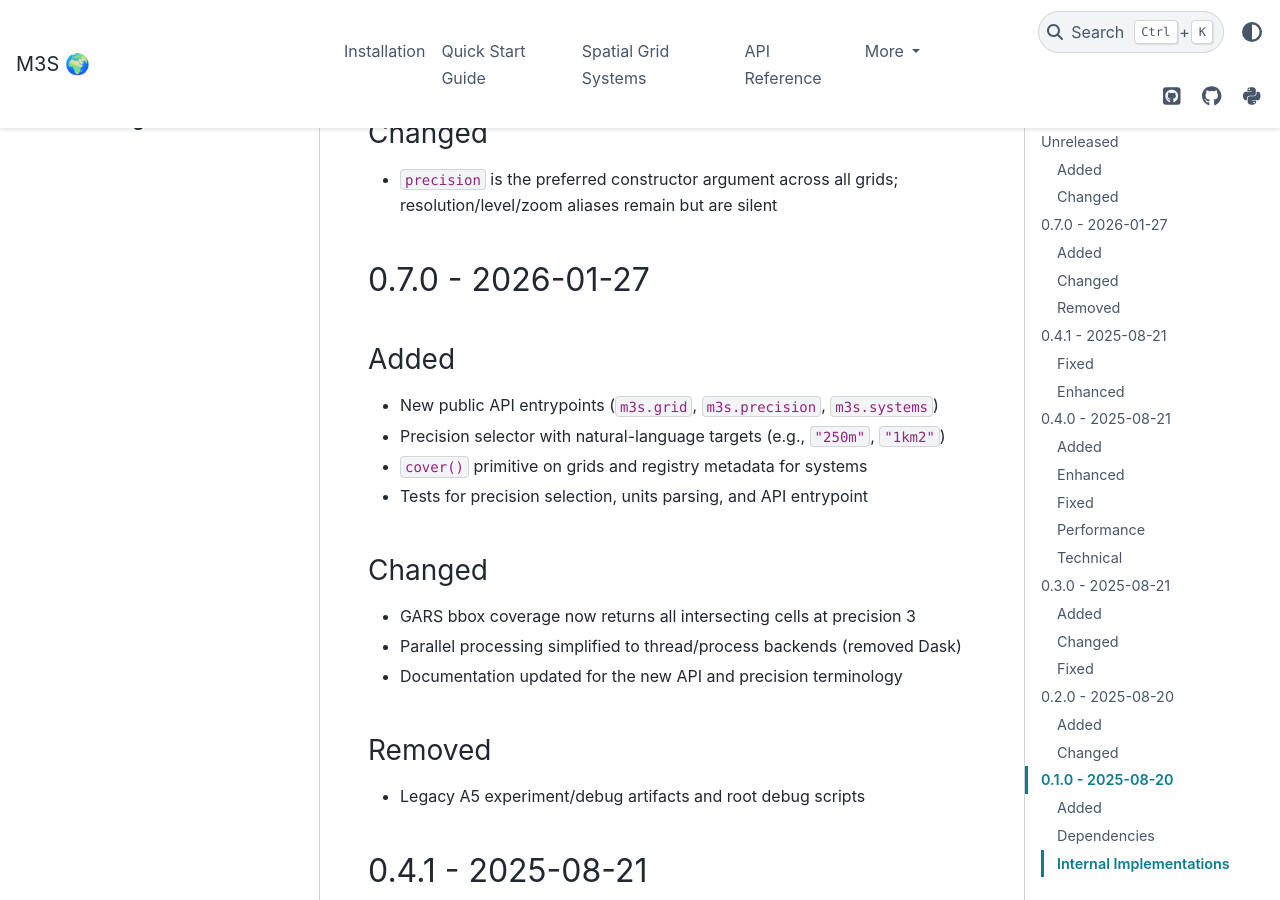
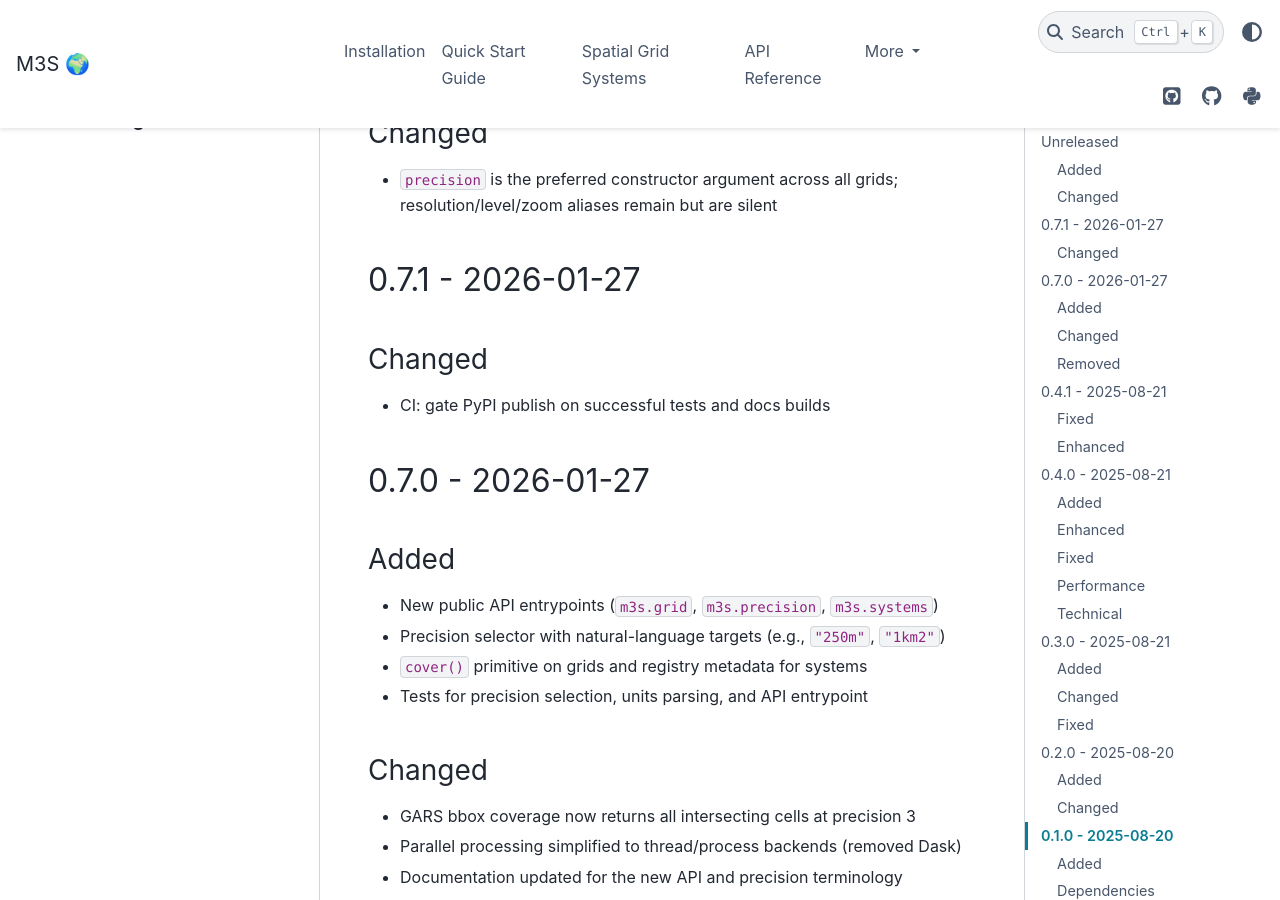
Before and after one commit to nkarasiak/m3s, a Sphinx documentation site: the page built from docs/changelog.rst, in a window 1280 px wide and 900 px high, scrolled down 525 px. Built offline with Sphinx 7.4.7 and the PyData theme 0.15.4, drawn with Linux system fonts in a browser that asks for light colours; pages that are not in the unit, such as notebooks, are missing from menus.

Commit message:
Release 0.7.1

```diff
--- a/docs/changelog.rst
+++ b/docs/changelog.rst
@@ -16,6 +16,13 @@ Added
 Changed
 ~~~~~~~
 - ``precision`` is the preferred constructor argument across all grids; resolution/level/zoom aliases remain but are silent
+
+0.7.1 - 2026-01-27
+------------------
+
+Changed
+~~~~~~~
+- CI: gate PyPI publish on successful tests and docs builds
 
 0.7.0 - 2026-01-27
 ------------------
--- a/m3s/__init__.py
+++ b/m3s/__init__.py
@@ -41,7 +41,7 @@ from .api import grid
 from . import precision
 from . import systems
 
-__version__ = "0.7.0"
+__version__ = "0.7.1"
 
 __all__ = [
     "Cell",
--- a/pyproject.toml
+++ b/pyproject.toml
@@ -4,7 +4,7 @@ build-backend = "setuptools.build_meta"
 
 [project]
 name = "m3s"
-version = "0.7.0"
+version = "0.7.1"
 authors = [
     {name = "Nicolas Karasiak", email = "karasiak.nicolas@gmail.com"},
 ]
```
Also changed, not shown: CHANGELOG.md (+5 -0 lines).
